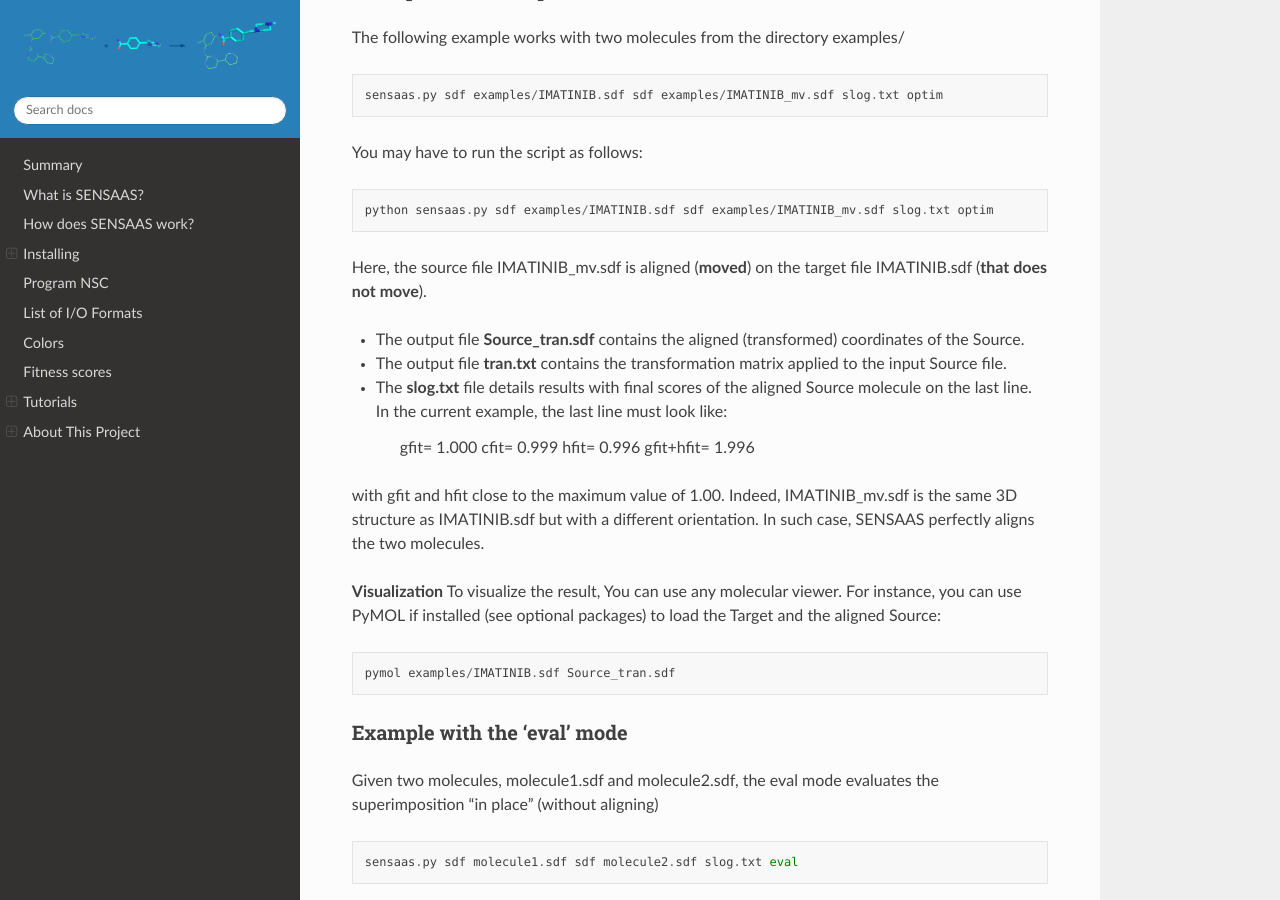
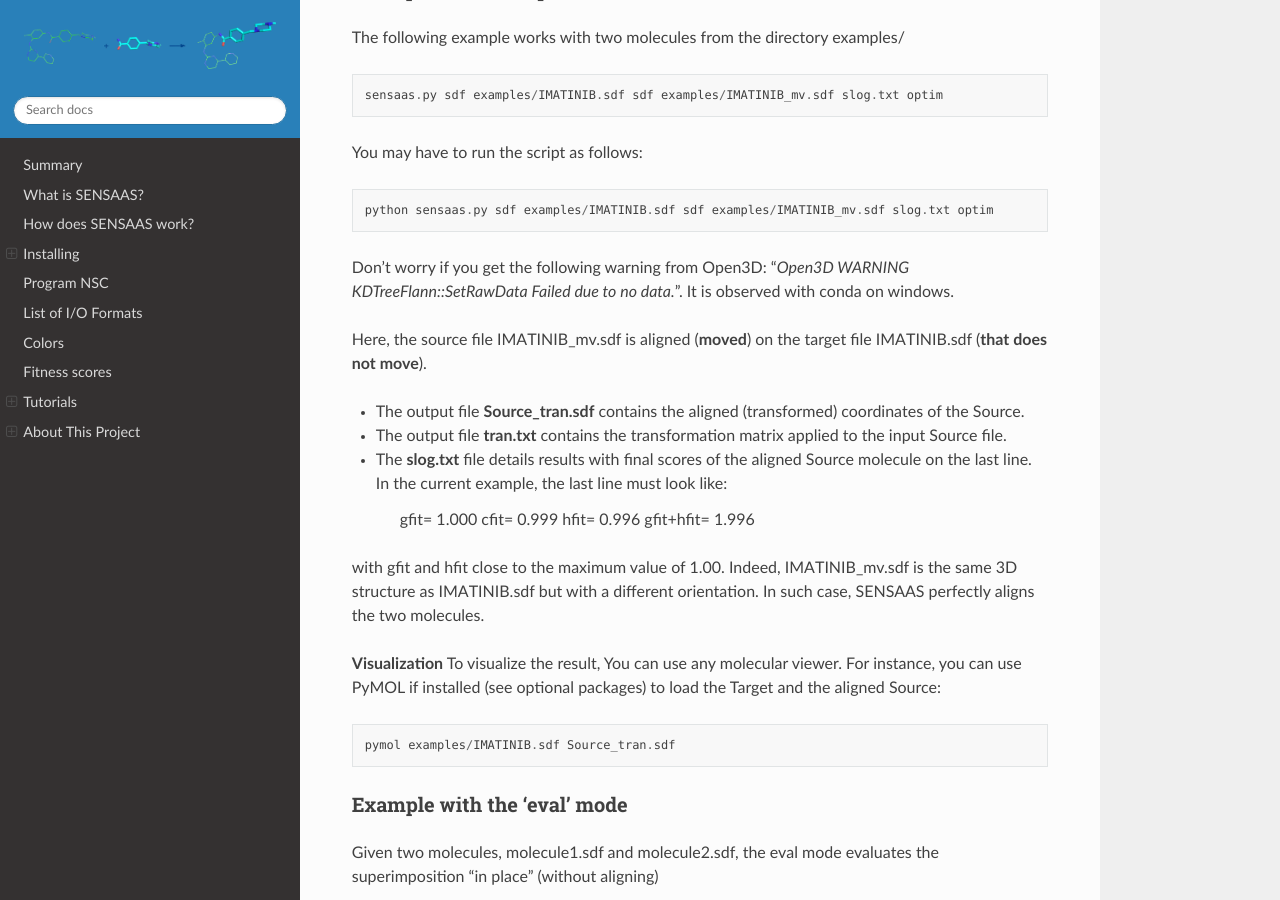
Before and after one commit to SENSAAS/sensaas, a Sphinx documentation site: the page built from docs/index.rst, in a window 1280 px wide and 900 px high, scrolled down 6929 px. Built offline with Sphinx 7.4.7 and the Read the Docs theme 2.0.0, drawn with Linux system fonts in a browser that asks for light colours.

Commit message:
Update index.rst

```diff
--- a/docs/index.rst
+++ b/docs/index.rst
@@ -259,6 +259,9 @@ You may have to run the script as follows:
 ::
 	python sensaas.py sdf examples/IMATINIB.sdf sdf examples/IMATINIB_mv.sdf slog.txt optim
 
+.. note::
+Don't worry if you get the following warning from Open3D: "*Open3D WARNING KDTreeFlann::SetRawData Failed due to no data.*". It is observed with conda on 	  windows.
+
 Here, the source file IMATINIB_mv.sdf is aligned (**moved**) on the target file IMATINIB.sdf (**that does not move**).
 
 - The output file **Source_tran.sdf** contains the aligned (transformed) coordinates of the Source.
```
